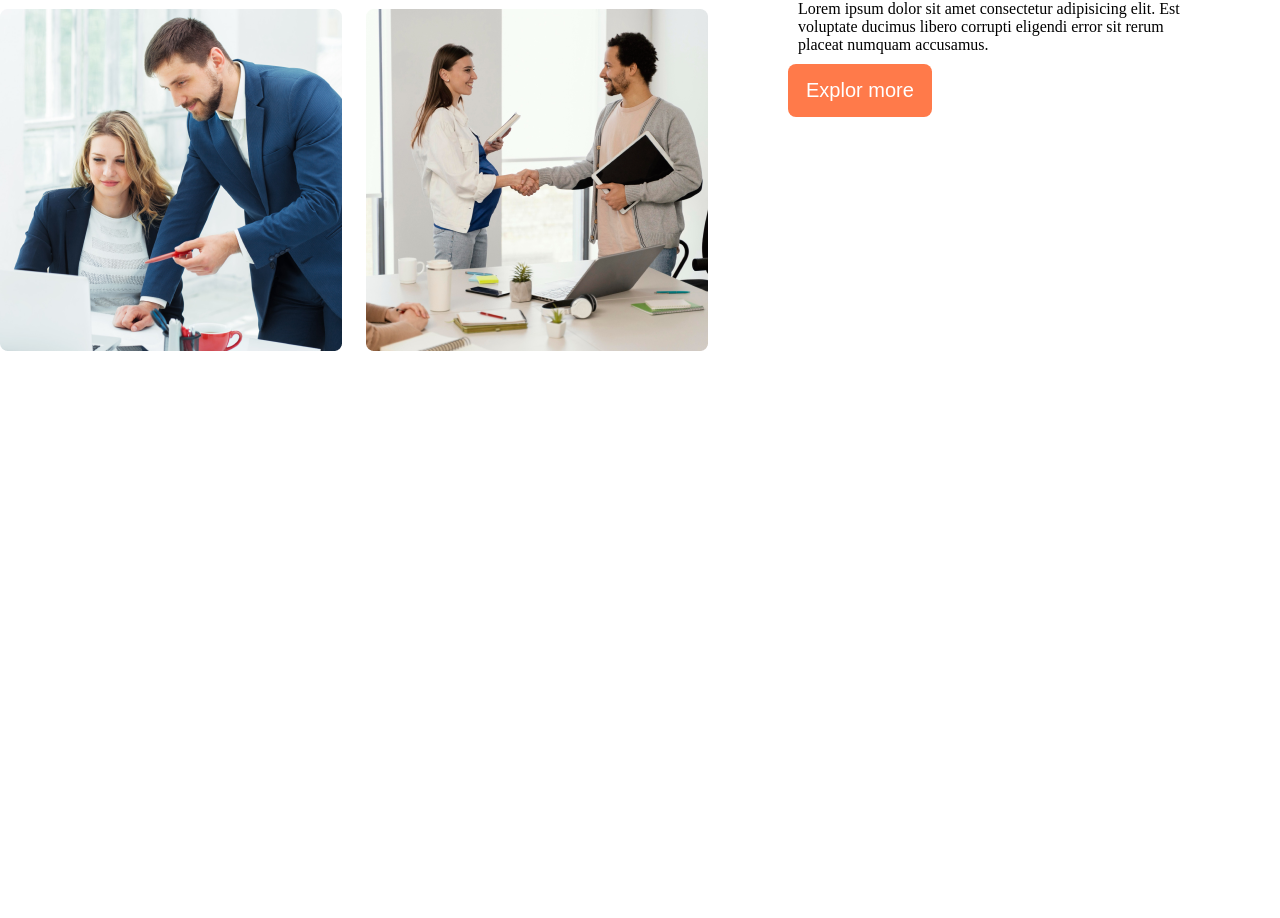
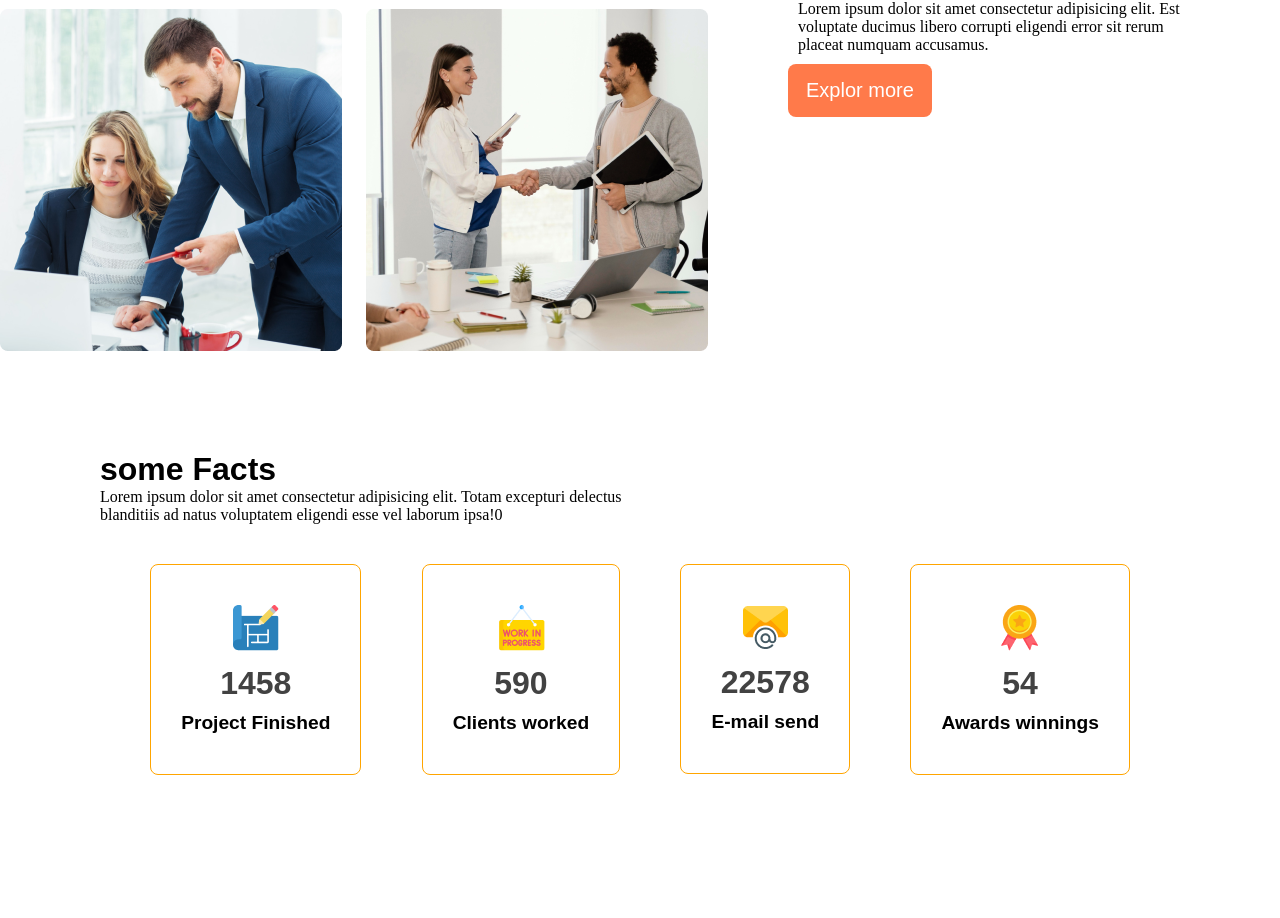
Before and after one commit to chandonkumar23/gri-and-mideia-queri, a plain HTML site: page index.html in a window 1280 px wide. Shown: the part 1200-2118 px from the top of the page. Before the commit the page ends 1621 px from the top, so only its background shows below. Drawn offline with Linux system fonts and the light colour scheme.

Commit message:
added facts section

```diff
--- a/index.html
+++ b/index.html
@@ -39,10 +39,39 @@
                 <p class="teams-description">Lorem ipsum dolor sit amet consectetur adipisicing elit. Est voluptate ducimus libero corrupti eligendi error sit rerum placeat numquam accusamus.</p>
                 <button class="btn-primary">Explor more</button>
 
+            </div>
+         </section>
+          <!-------------fact some-->
+          <section class="facts">
+           <div class="facts-head">
+            <h3 class="facts-title">some Facts</h3>
+            <p class="facts-descrition">Lorem ipsum dolor sit amet consectetur adipisicing elit. Totam excepturi delectus blanditiis ad natus voluptatem eligendi esse vel laborum ipsa!0</p>
 
+           </div>
+            <div class="facts-card-container">
+
+              <div class="card">
+                <img src="images/icons/projects.png" alt="">
+                <h2 class="card-ststs">1458</h2>
+                <p class="card-title">Project Finished</p>
+              </div>
+              <div class="card">
+                <img src="images/icons/customers.png" alt="">
+                <h2 class="card-ststs">590</h2>
+                <p class="card-title">Clients worked</p>
+              </div> <div class="card">
+                <img src="images/icons/email.png" alt="">
+                <h2 class="card-ststs">22578</h2>
+                <p class="card-title">E-mail send</p>
+              </div> <div class="card">
+                <img src="images/icons/ribon.png" alt="">
+                <h2 class="card-ststs">54</h2>
+                <p class="card-title">Awards winnings</p>
+              </div>
             </div>
 
-         </section>
+          </section>
+
             </main>
             <footer>
 
--- a/style.css
+++ b/style.css
@@ -76,8 +76,6 @@ main{
 .teams-content{
   padding-left: 80px;
   padding-right: 80px;
-
-
 }
 .teams-title{
     font-size:2rem ;
@@ -97,19 +95,70 @@ main{
 .teams-description{
     padding: 10px 10px;
 }
+
+/********facts***********/
+.facts{
+    padding: 100px 100px;
+}
+.facts-head{
+   width: 550px;
+}
+.facts-title{
+    font-size: 2rem;
+    font-family: Arial, Helvetica, sans-serif;
+}
+.facts-card-container{
+    display: flex;
+    justify-content: space-around;
+    align-items: center;
+    font-family: Arial, Helvetica, sans-serif;
+    padding: 40px 20px;
+}
+.card{
+    border: 1px solid orange;
+    border-radius: 8px;
+    text-align: center;
+    padding: 40px 30px;
+
+
+}
+.card-ststs{
+    font-size: 2rem;
+    color: #424242;
+    margin-top: 10px;
+    margin-bottom: 10px;
+}
+.card-title{
+    font-weight: 600;
+    font-family: Arial, Helvetica, sans-serif;
+    font-size: 1.2rem;
+
+}
+/******************modaile*********/
 @media screen and (max-width: 576px) {
     header{
         padding: 10px;
     }
     .teams-container{
         flex-direction: column;
+        padding-left: 20px;
+        padding-right: 20px;
 
     }
     .teams-img-container{
         grid-template-columns: 1fr;
 
     }
+   .facts-card-container{
+     flex-direction: column;
+     padding: 30px;
+     width: 100%;
+     gap: 5px;
+   }
+   .facts{
+    padding: 30px 30px;
 
+   }
 }
 /*****medium device*/
 
@@ -119,6 +168,9 @@ main{
     }
     .teams-container{
         flex-direction: column;
+        padding-left: 30px;
+        padding-right: 30px;
+
 
     }
     .teams-img-container{
```
Also changed, not shown: images/architect.png (added), images/banner.png (added), images/icons/customers.png (added), images/icons/email.png (added), images/icons/projects.png (added), images/icons/ribon.png (added), images/sponsors/amazon.png (added), images/sponsors/figma.png (added), images/sponsors/google.png (added), images/sponsors/spotify.png (added), images/sponsors/telerama.png (added), images/team1.png (added), images/team2.png (added), images/team3.png (added), 1 more files.
